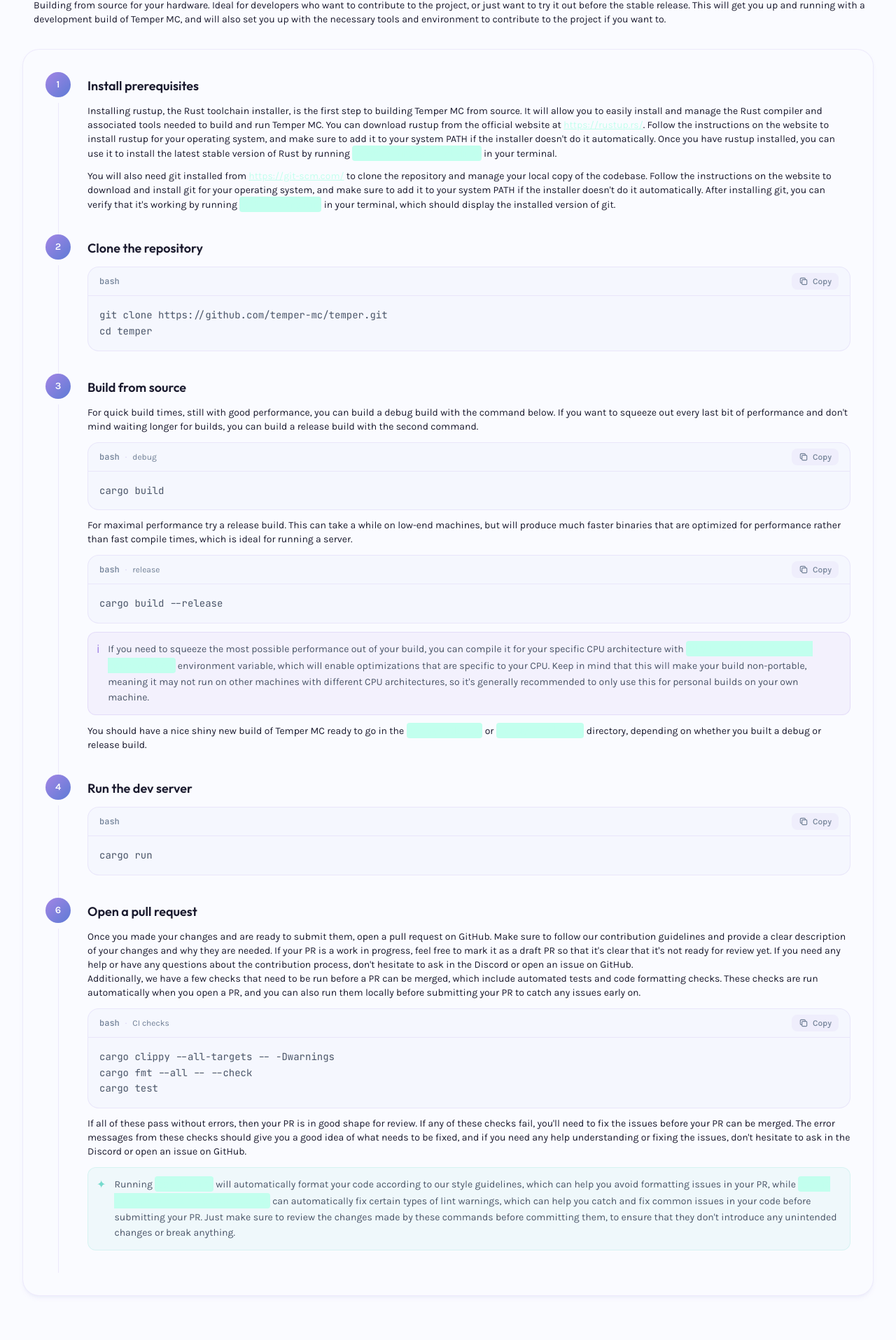
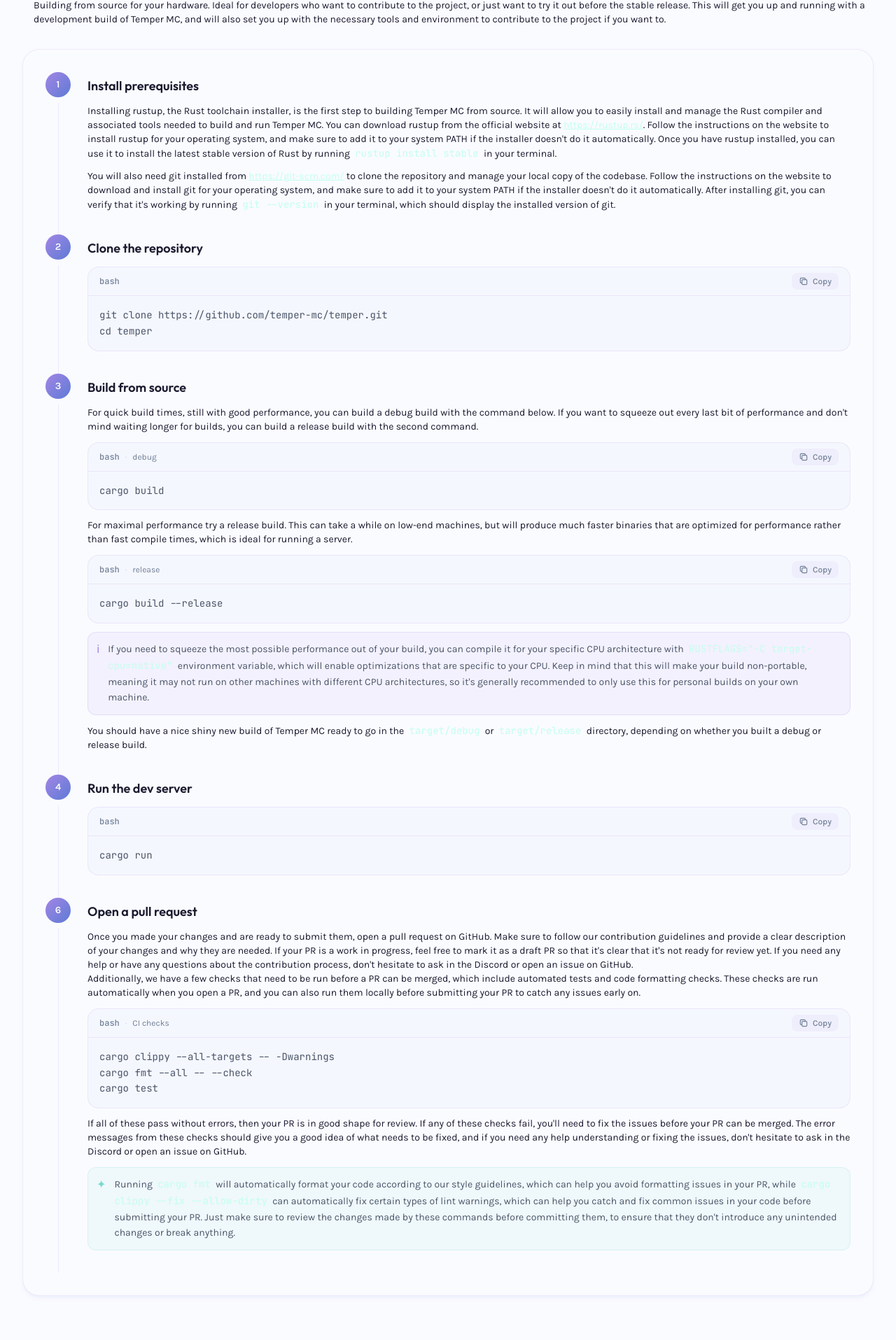
Before and after one commit to temper-mc/site, a Next.js app: page /getting-started in a window 1280 px wide. Shown: the part 1133-3048 px from the top of the page at 70% size. Built offline with nearby package versions, Linux system fonts and the light colour scheme.

Commit message:
Fix formatting issues in getting-started page

```diff
--- a/src/app/getting-started/page.tsx
+++ b/src/app/getting-started/page.tsx
@@ -117,7 +117,7 @@ export default function GettingStartedPage() {
 								the instructions on the website to install rustup for your operating system, and make
 								sure to add it to your system PATH if the installer doesn&#39;t do it automatically. Once
 								you have rustup installed, you can use it to install the latest stable version of Rust
-								by running <code className="bg-secondary text-secondary px-1 py-0.5 rounded">rustup
+								by running <code className="text-secondary px-1 py-0.5 rounded">rustup
 								install stable</code> in your terminal.
 							</p>
 							<p className="text-sm  mt-3">
@@ -127,7 +127,7 @@ export default function GettingStartedPage() {
 								on the website to download and install git for your operating system, and make sure to
 								add it to your system PATH if the installer doesn&#39;t do it automatically. After
 								installing git, you can verify that it&#39;s working by running <code
-								className="bg-secondary text-secondary px-1 py-0.5 rounded">git --version</code> in
+								className="text-secondary px-1 py-0.5 rounded">git --version</code> in
 								your terminal, which should display the installed version of git.
 							</p>
 						</Step>
@@ -163,7 +163,7 @@ export default function GettingStartedPage() {
 							<Note type="info">
 								If you need to squeeze the most possible performance out of your build, you can compile
 								it for your specific CPU architecture with <code
-								className="bg-secondary text-secondary px-1 py-0.5 rounded">RUSTFLAGS=&#34;-C
+								className="text-secondary px-1 py-0.5 rounded">RUSTFLAGS=&#34;-C
 								target-cpu=native&#34;</code> environment variable, which will enable optimizations that are
 								specific to your CPU. Keep in mind that this will make your build non-portable, meaning
 								it may not run on other machines with different CPU architectures, so it&#39;s generally
@@ -171,8 +171,8 @@ export default function GettingStartedPage() {
 							</Note>
 							<p className="text-sm  mt-3">
 								You should have a nice shiny new build of Temper MC ready to go in the <code
-								className="bg-secondary text-secondary px-1 py-0.5 rounded">target/debug</code> or <code
-								className="bg-secondary text-secondary px-1 py-0.5 rounded">target/release</code> directory,
+								className="text-secondary px-1 py-0.5 rounded">target/debug</code> or <code
+								className="text-secondary px-1 py-0.5 rounded">target/release</code> directory,
 								depending on whether you built a debug or release build.
 							</p>
 						</Step>
@@ -211,10 +211,10 @@ export default function GettingStartedPage() {
 								Discord or open an issue on GitHub.
 							</p>
 							<Note type="tip">
-								Running <code className="bg-secondary text-secondary px-1 py-0.5 rounded">cargo
+								Running <code className="text-secondary px-1 py-0.5 rounded">cargo
 								fmt</code> will automatically format your code according to our style guidelines, which
 								can help you avoid formatting issues in your PR, while <code
-								className="bg-secondary text-secondary px-1 py-0.5 rounded">cargo clippy --fix
+								className="text-secondary px-1 py-0.5 rounded">cargo clippy --fix
 								--allow-dirty</code> can automatically fix certain types of lint warnings, which can
 								help you catch and fix common issues in your code before submitting your PR. Just make
 								sure to review the changes made by these commands before committing them, to ensure that
```
